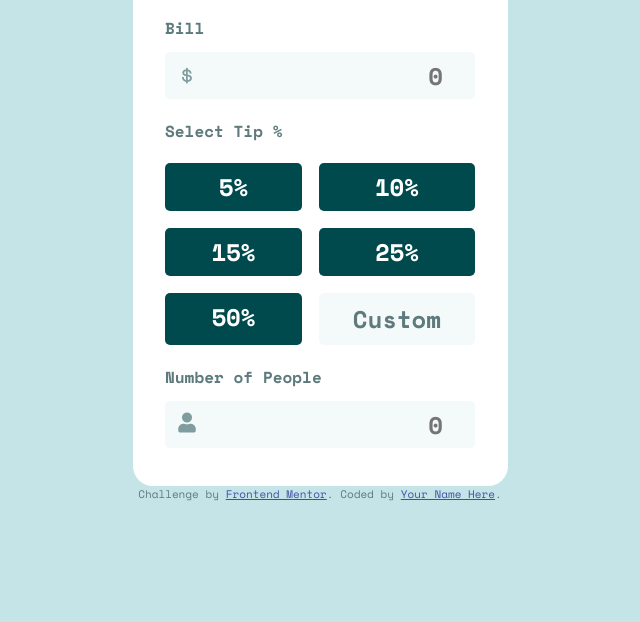
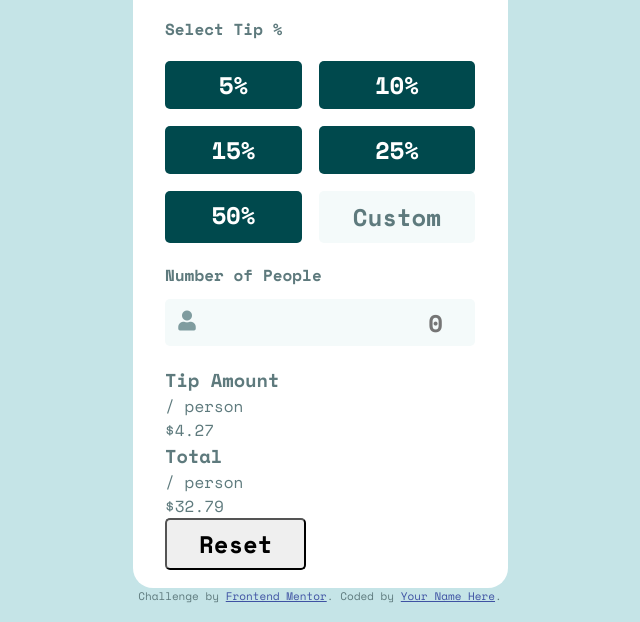
Before and after one commit to Jaime9611/tip-calculator, a website built with webpack: page public/index.html in a window 1280 px wide. Shown: the part 178-800 px from the top of the page, without its empty margins (320-960 px from the left). Built offline with nearby package versions, Linux system fonts and the light colour scheme; files whose address does not match are found by name.

Commit message:
Form info HTML added

```diff
--- a/public/index.html
+++ b/public/index.html
@@ -109,6 +109,27 @@
                 </div>
               </div>
             </div>
+            <div class="form-section--totals">
+              <div class="form-element--info-totals">
+                <div class="info-totals__text">
+                  <h3 class="info-totals__title">Tip Amount</h3>
+                  <p class="info-totals__info">/ person</p>
+                </div>
+                <div class="info-totals__value">
+                  $<span id="tip-total">4.27</span>
+                </div>
+              </div>
+              <div class="form-element--info-totals">
+                <div class="info-totals__text">
+                  <h3 class="info-totals__title">Total</h3>
+                  <p class="info-totals__info">/ person</p>
+                </div>
+                <div class="info-totals__value">
+                  $<span id="bill-total">32.79</span>
+                </div>
+              </div>
+              <button class="btn" type="submit">Reset</button>
+            </div>
           </form>
         </div>
       </div>
```
